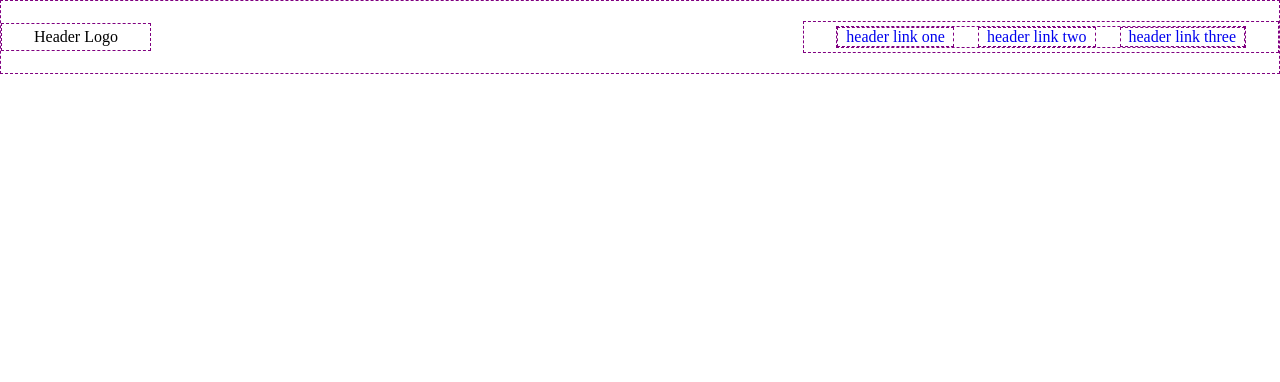
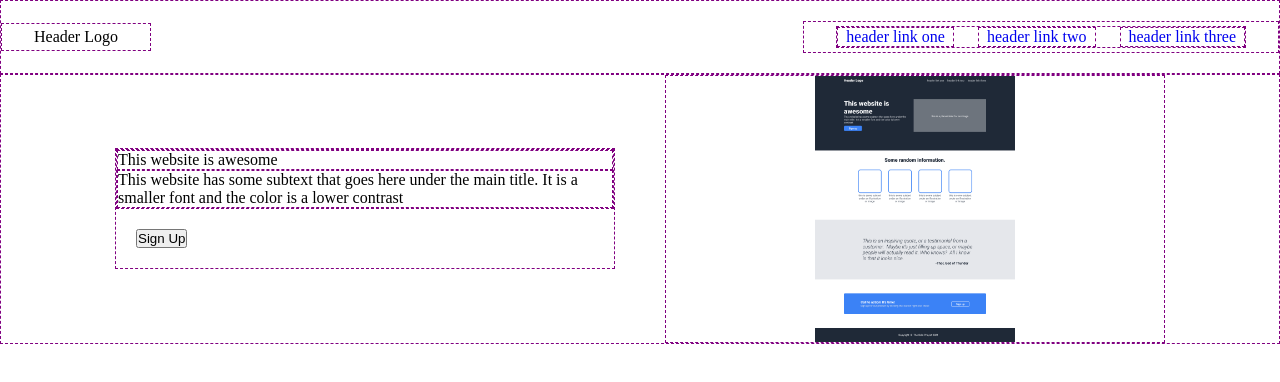
Before and after one commit to adeliya21/Odin-Website-Landing-Page, a plain HTML site: page index.html in a window 1280 px wide. Drawn offline with Linux system fonts and the light colour scheme.

Commit message:
Add sign-up container flex layout

```diff
--- a/index.html
+++ b/index.html
@@ -18,5 +18,18 @@
         </div>
     </div>
 
+    <div class="sign-up">
+        <div class="text-and-button">
+            <div class="text">
+                <div class="title">This website is awesome</div>
+                <div class="sub-text">This website has some subtext that goes here under the main title. It is a smaller font and the color is a lower contrast</div>
+            </div>
+            <button>Sign Up</button>
+        </div>
+        <div class="image">
+            <img class="change-size-img" src="./assignment/01.png" alt="website picture">
+        </div>
+    </div>
+
 </body>
 </html>
```
